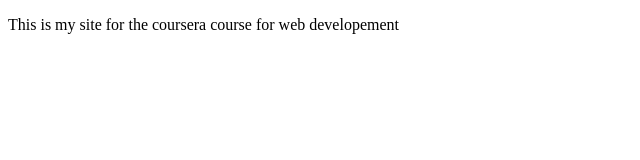
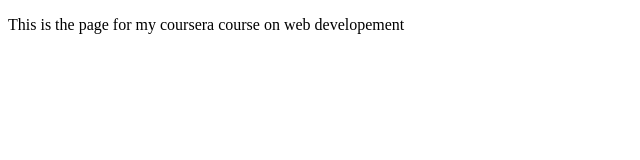
Before and after one commit to aj-ya/coursera-webdev, a plain HTML site: page index.html in a window 1280 px wide. Shown: the full height of the page, 0-640 px from the left. Drawn offline with Linux system fonts and the light colour scheme.

Commit message:
Updaete Again

```diff
--- a/Index.html.html
+++ b/index.html
@@ -3,9 +3,9 @@
 <head>
     <meta charset="UTF-8">
     <meta name="viewport" content="width=device-width, initial-scale=1.0">
-    <title>Index</title>
+    <title>index</title>
 </head>
 <body>
-    <p>This is my site for the coursera course for web developement</p>
+    <p>This is the page for my coursera course on web developement</p>
 </body>
 </html>
```
